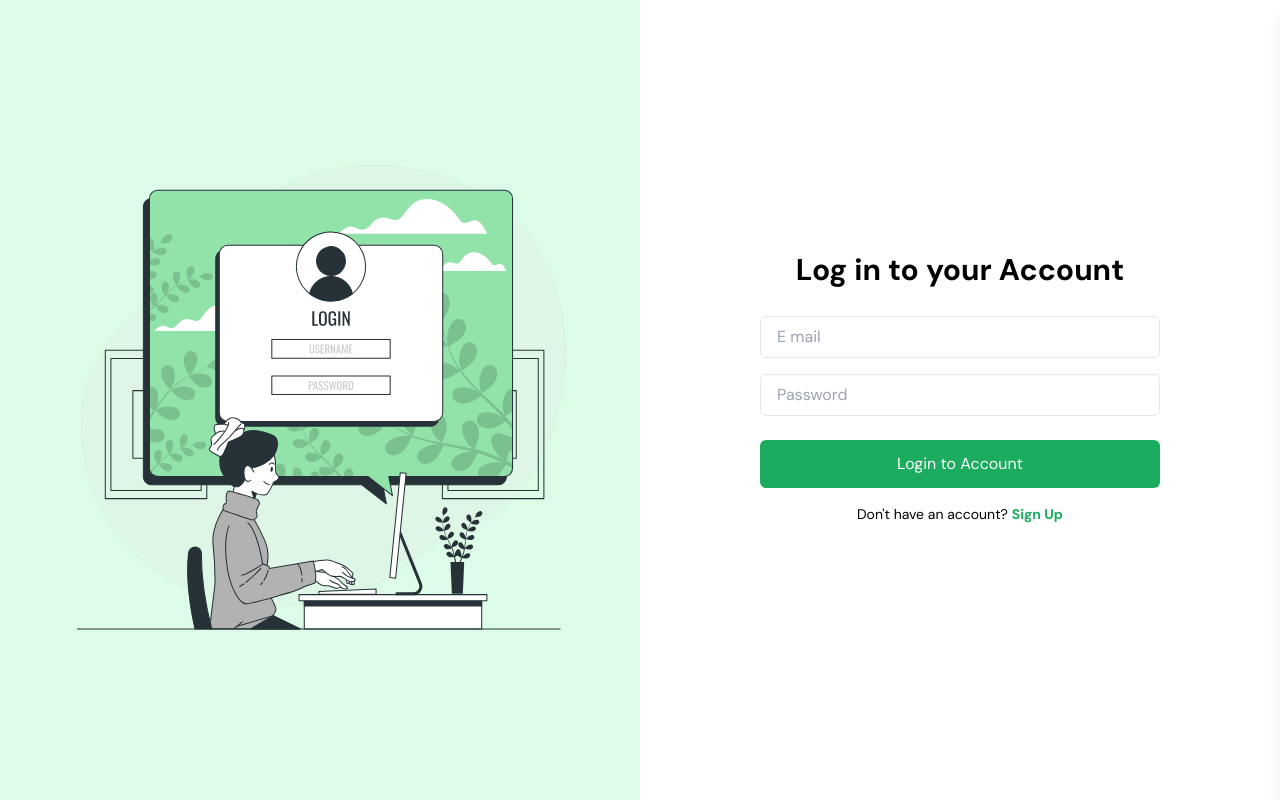
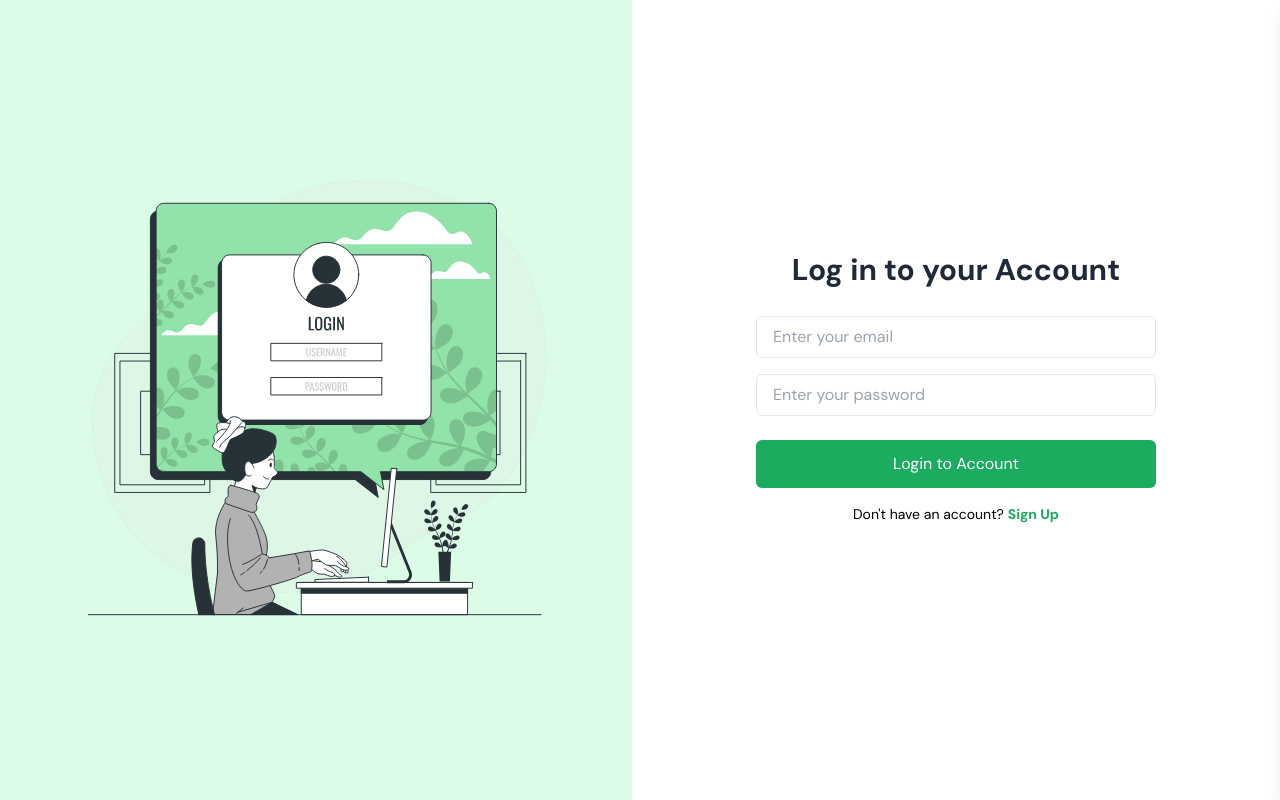
Before and after one commit to dizzpy/Greenie-Web, a React (Vite) app: page /login in a window 1280 px wide. Built offline with nearby package versions, Linux system fonts and the light colour scheme.

Commit message:
feat: add final login/register pages

```diff
--- a/src/[features]/auth/pages/Login.jsx
+++ b/src/[features]/auth/pages/Login.jsx
@@ -27,8 +27,8 @@ const Login = () => {
 
   return (
     <div className="flex flex-col md:flex-row h-screen">
-      {/* Left Side - Image Section (Hidden on Mobile) */}
-      <div className="hidden md:flex w-1/2 items-center justify-center bg-green-100">
+      {/* Left Side - Image Section (Always Visible) */}
+      <div className="flex flex-1 items-center justify-center bg-green-100 p-4">
         <img
           src={LoginImage}
           alt="Login Illustration"
@@ -37,9 +37,9 @@ const Login = () => {
       </div>
 
       {/* Right Side - Form Section */}
-      <div className="w-full md:w-1/2 flex items-center justify-center p-4">
+      <div className="flex flex-1 items-center justify-center p-6">
         <div className="w-full max-w-sm md:max-w-md mx-auto">
-          <h2 className="text-center text-3xl font-bold text-gray">
+          <h2 className="text-center text-3xl font-bold text-gray-800">
             Log in to your Account
           </h2>
           {err && <p className="text-red-500 text-center mt-4">{err}</p>}
@@ -54,7 +54,7 @@ const Login = () => {
                 type="email"
                 id="email"
                 className="mt-1 block w-full px-4 py-2 border rounded-md focus:ring-primary-green focus:border-primary-green"
-                placeholder="E mail "
+                placeholder="Enter your email"
                 value={email}
                 onChange={(e) => setEmail(e.target.value)}
                 required
@@ -69,7 +69,7 @@ const Login = () => {
                 type="password"
                 id="password"
                 className="mt-1 block w-full px-4 py-2 border rounded-md focus:ring-primary-green focus:border-primary-green"
-                placeholder="Password "
+                placeholder="Enter your password"
                 value={password}
                 onChange={(e) => setPassword(e.target.value)}
                 required
```
